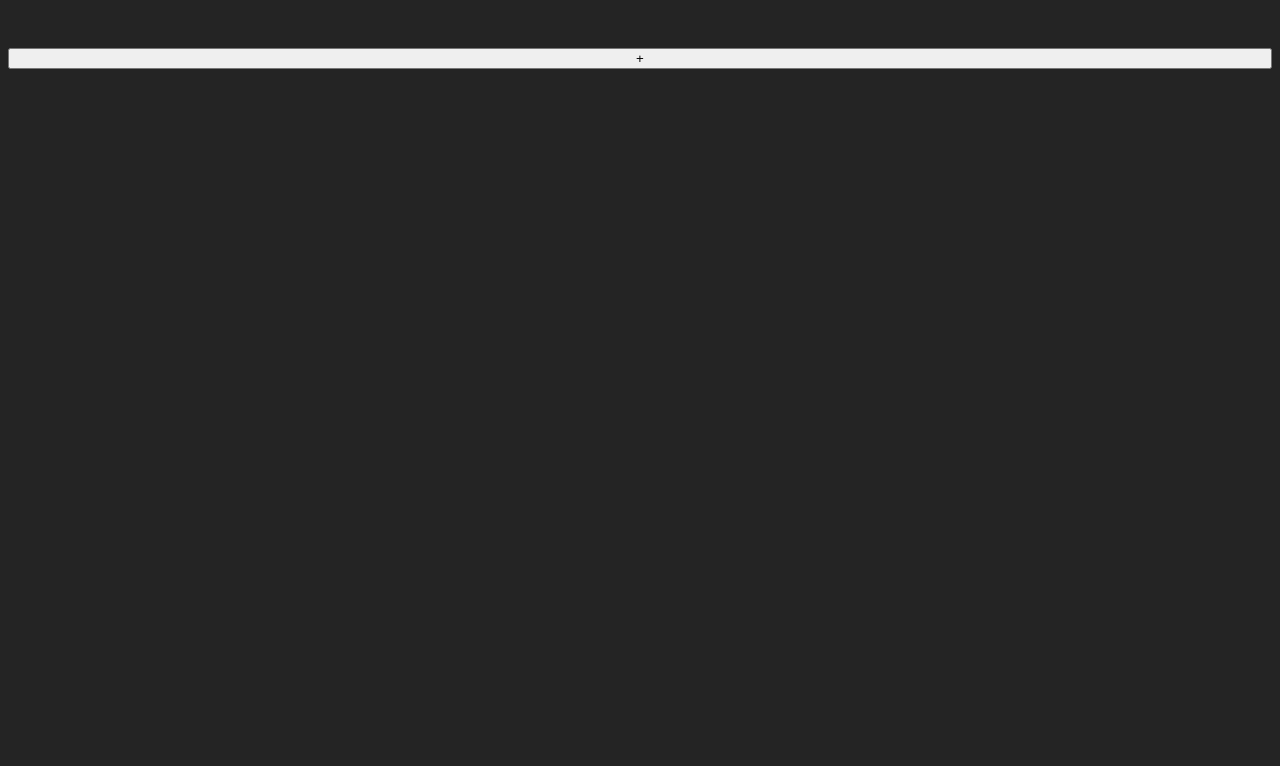
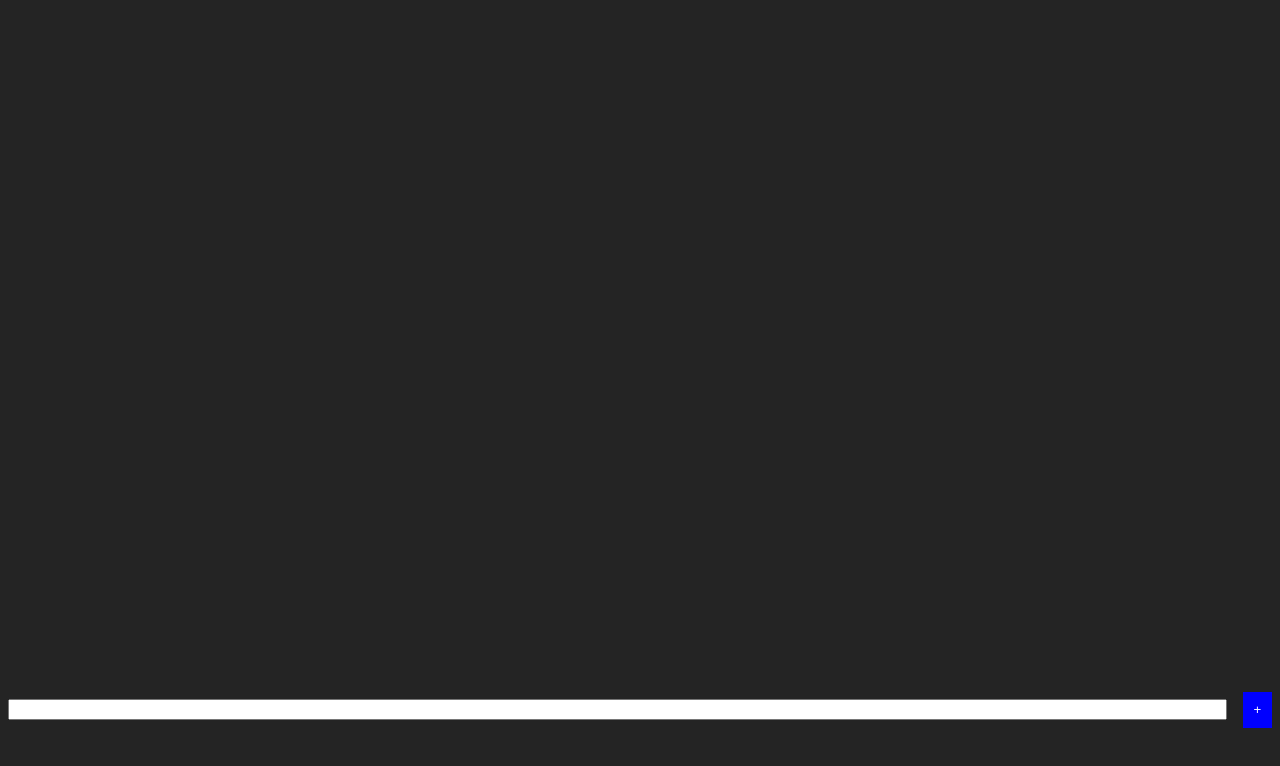
Before and after one commit to titonobre/storybook-workshop, a React (Vite) app: page / in a window 1280 px wide. Shown: the top 766 px of the page. Built offline with nearby package versions, Linux system fonts and the light colour scheme.

Commit message:
update app component

```diff
--- a/src/App.module.css
+++ b/src/App.module.css
@@ -2,4 +2,9 @@
     display: flex;
     flex-direction: column;
     gap: 0.5em;
+    min-height: 90vh;
 }
+
+.app > *:first-child {
+    flex: 1;
+}
--- a/src/App.tsx
+++ b/src/App.tsx
@@ -1,6 +1,8 @@
 import { useCallback, useState } from "react";
 
 import styles from "./App.module.css";
+import { TodoItemsList } from "./components/TodoItemsList";
+import { AddTodo } from "./components/AddTodo";
 
 function App() {
   const [items, setItems] = useState<string[]>([]);
@@ -21,17 +23,9 @@ function App() {
 
   return (
     <div className={styles.app}>
-      <ul>
-        {items.map((item) => {
-          return (
-            <li key={item}>
-              {item} <button onClick={() => onRemove(item)}>X</button>
-            </li>
-          );
-        })}
-      </ul>
+      <TodoItemsList items={items} onRemove={onRemove} />
 
-      <button onClick={() => onAdd(`todo ${items.length}`)}>+</button>
+      <AddTodo onAddTodo={onAdd} />
     </div>
   );
 }
```
Also changed, not shown: 1 other file (tests, documents, lock files or other folders).
